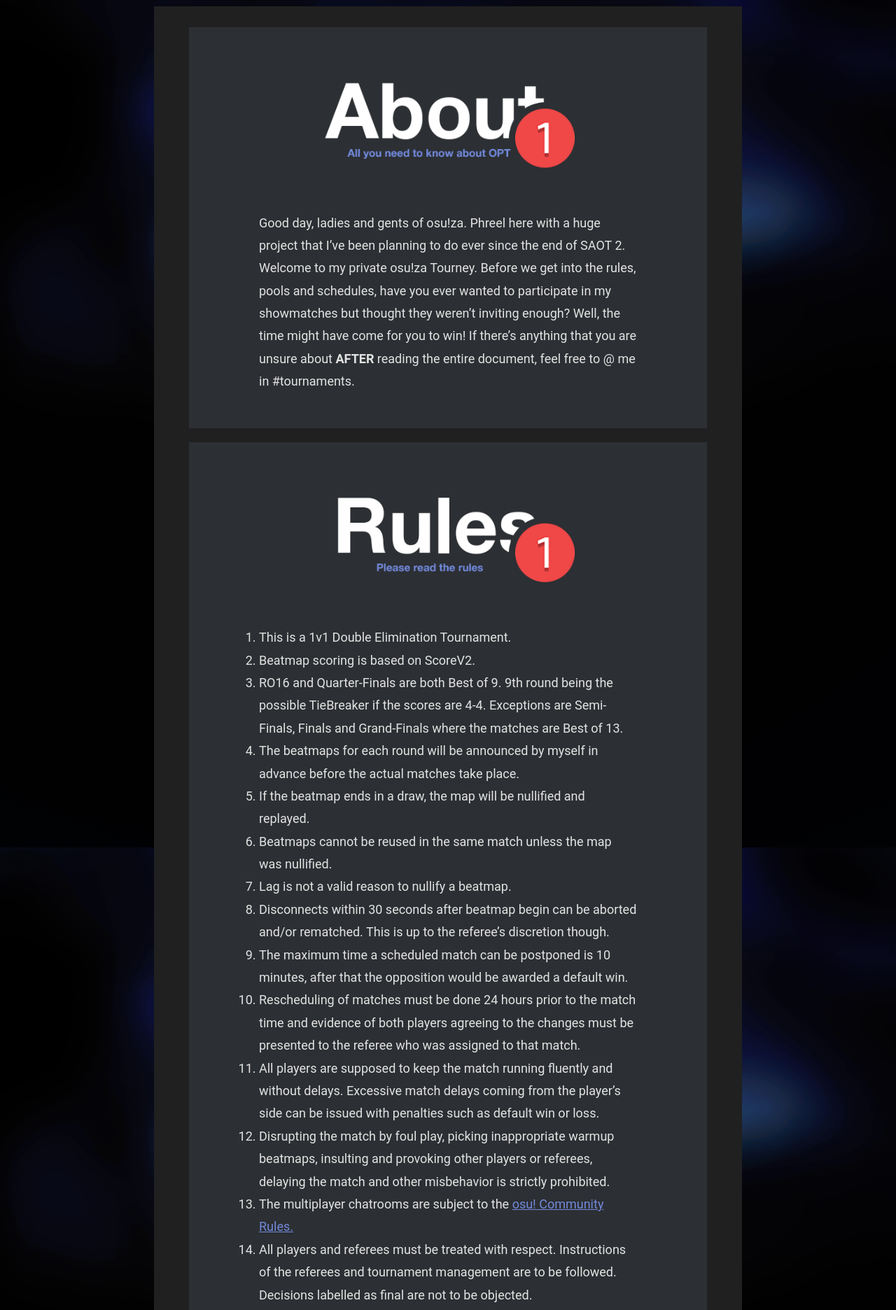
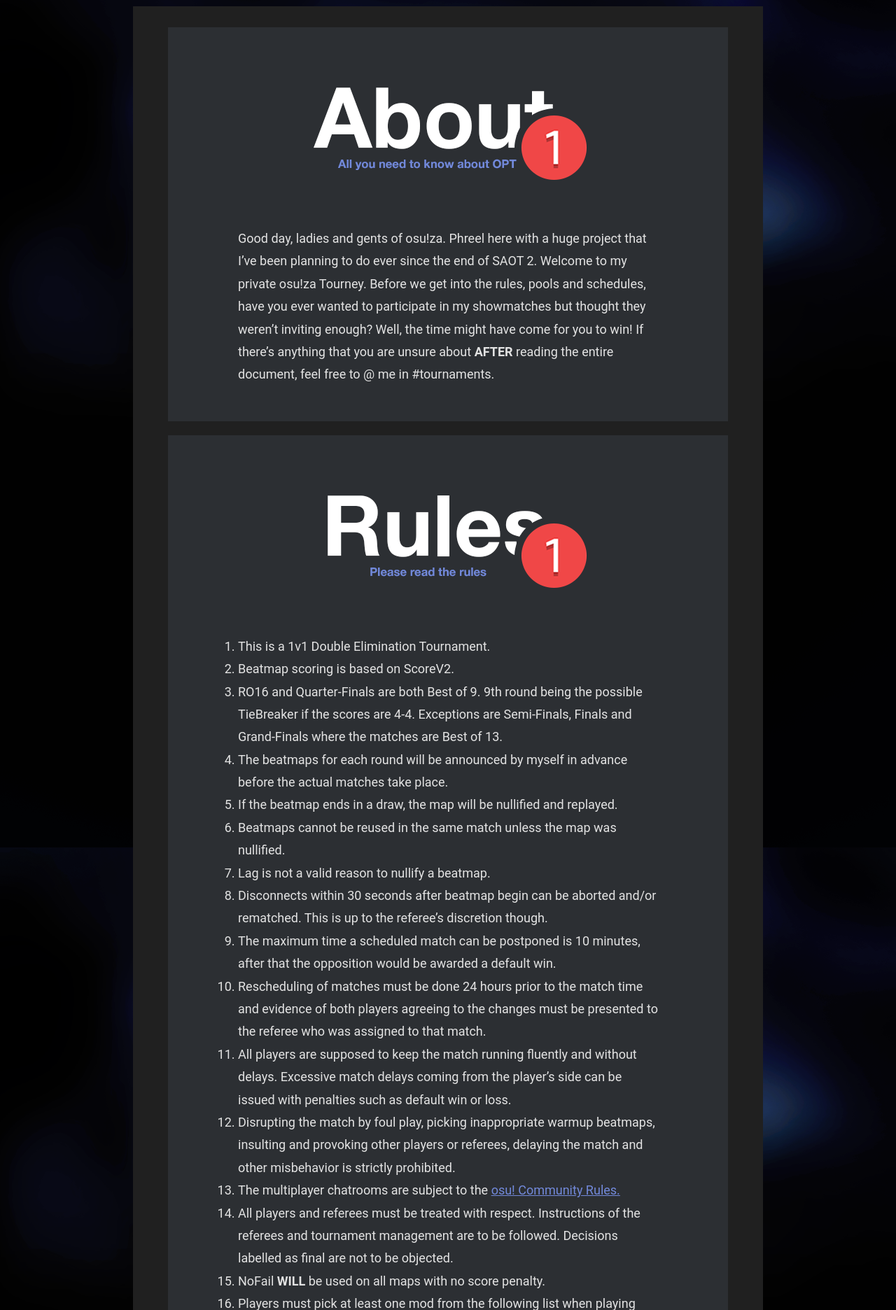
Before and after one commit to roansong/osu-tourney-site-template, a Django app: page /about in a window 1280 px wide. Shown: the part 69-1941 px from the top of the page at 70% size. Run offline with Django 3.2, Linux system fonts and the light colour scheme.

Commit message:
Some adjustments for screen size

```diff
--- a/osu_tournament_site/templates/default/about.html
+++ b/osu_tournament_site/templates/default/about.html
@@ -4,7 +4,7 @@
     <style>
         .content-box {
             display: grid;
-            grid-template-columns: 1fr 2fr 1fr;
+            grid-template-columns: 1fr 900px 1fr;
             margin-top: 40px;
         }
 
--- a/ozapt/static/ozapt/about.css
+++ b/ozapt/static/ozapt/about.css
@@ -1,6 +1,6 @@
 .content-box {
     display: grid;
-    grid-template-columns: 1fr 4fr 1fr;
+    grid-template-columns: 1fr 900px 1fr;
     margin-top: 10px;
     gap: 10px;
 }
--- a/ozapt/static/ozapt/bracket.css
+++ b/ozapt/static/ozapt/bracket.css
@@ -1,6 +1,6 @@
 .content-box {
     display: grid;
-    grid-template-columns: 1fr 8fr 1fr;
+    grid-template-columns: 100px 1fr 100px;
     margin-top: 10px;
     gap: 10px;
 }
--- a/ozapt/static/ozapt/players.css
+++ b/ozapt/static/ozapt/players.css
@@ -6,7 +6,7 @@ h1 {
 
 .content-box {
     display: grid;
-    grid-template-columns: 1fr 4fr 1fr;
+    grid-template-columns: 1fr 900px 1fr;
     margin-top: 10px;
     gap: 10px;
 }
```
